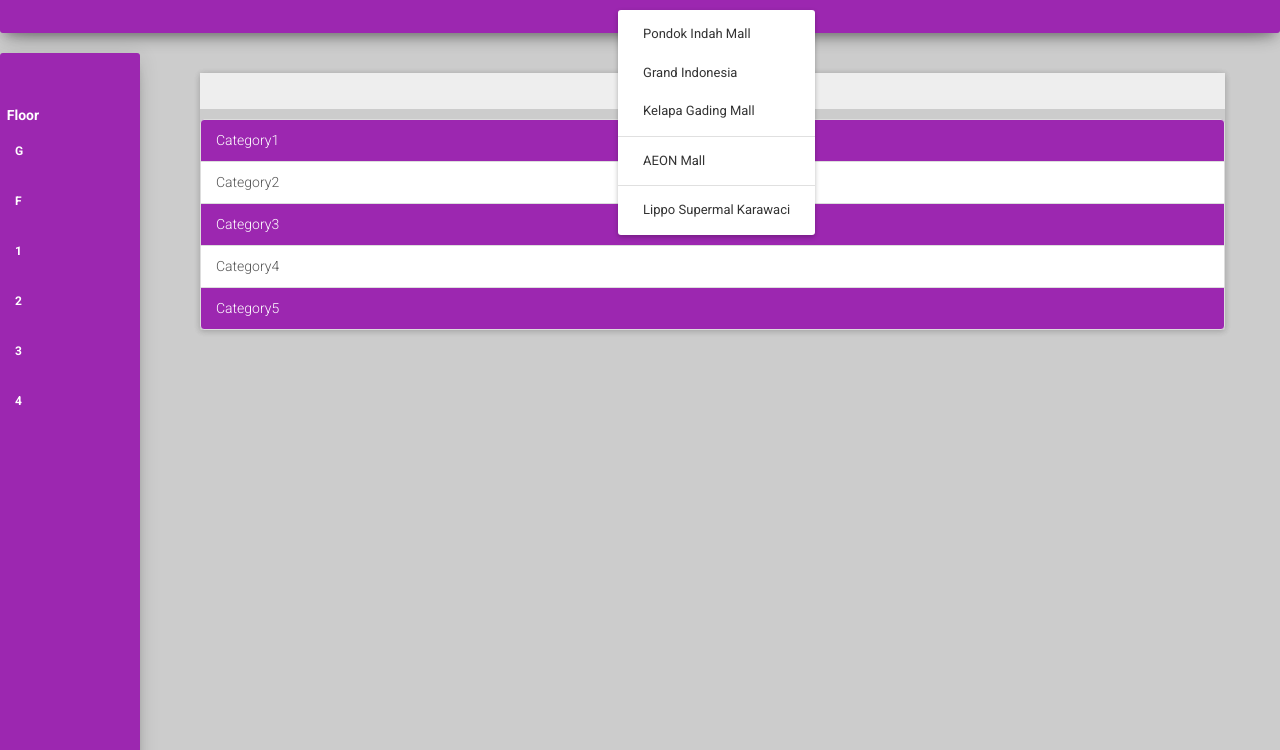
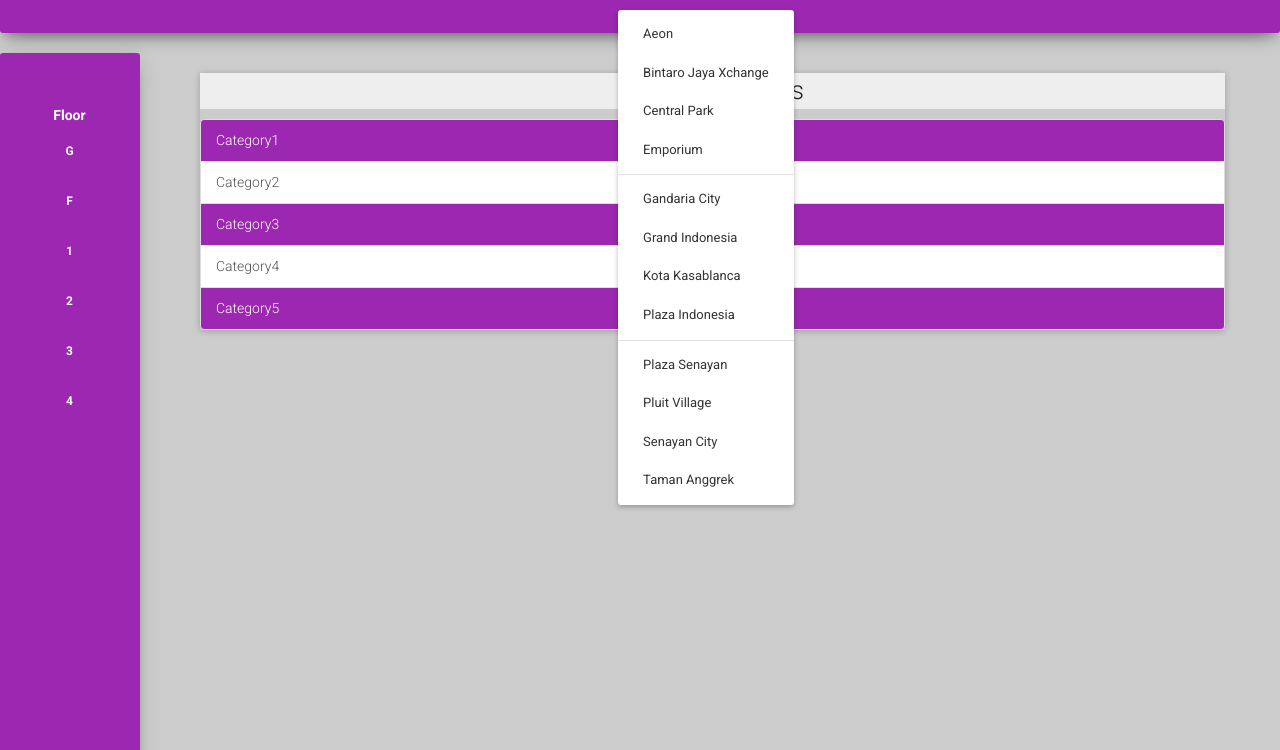
Before and after one commit to isumizumi/Mall_App, a plain HTML site: page index.html in a window 1280 px wide. Both pictures are taken after a click on the link "DIRECTORY". Shown: the part 50-800 px from the top of the page. Drawn offline with nearby package versions, Linux system fonts and the light colour scheme.

Commit message:
Revisi 1

```diff
--- a/index.html
+++ b/index.html
@@ -40,13 +40,20 @@
 					<li class="dropdown">
 						<a href="#" class="dropdown-toggle" data-toggle="dropdown" style="font-size:16pt"><strong>Directory</strong><b class="caret"></b></a>
 							<ul class="dropdown-menu">
-								<li><a href="#">Pondok Indah Mall</a></li>
-								<li><a href="#">Grand Indonesia</a></li>
-								<li><a href="#">Kelapa Gading Mall</a></li>
+								<li><a href="#" @click="selectMall('Aeon')">Aeon</a></li>
+								<li><a href="#" @click="selectMall('Bintaro Jaya Xchange')">Bintaro Jaya Xchange</a></li>
+								<li><a href="#" @click="selectMall('Central Park')">Central Park</a></li>
+								<li><a href="#" @click="selectMall('Emporium')">Emporium</a></li>
 								<li class="divider"></li>
-								<li><a href="#">AEON Mall</a></li>
+								<li><a href="#" @click="selectMall('Gandaria City')">Gandaria City</a></li>
+								<li><a href="#" @click="selectMall('Grand Indonesia')">Grand Indonesia</a></li>
+								<li><a href="#" @click="selectMall('Kota Kasablanca')">Kota Kasablanca</a></li>
+								<li><a href="#" @click="selectMall('Plaza Indonesia')">Plaza Indonesia</a></li>
 								<li class="divider"></li>
-								<li><a href="#">Lippo Supermal Karawaci</a></li>
+								<li><a href="#" @click="selectMall('Plaza Senayan')">Plaza Senayan</a></li>
+								<li><a href="#" @click="selectMall('Pluit Village')">Pluit Village</a></li>
+								<li><a href="#" @click="selectMall('Senayan City')">Senayan City</a></li>
+								<li><a href="#" @click="selectMall('Taman Anggrek')">Taman Anggrek</a></li>
 							</ul>
 					</li>
 				</ul>
@@ -60,13 +67,13 @@
 		<div class="navbar navbar-inverse navbar-fixed-left">
 			<ul class="nav navbar-nav">
 				<br><br>
-				<li class="active">&nbsp;&nbsp;<strong>Floor</strong></li>
-				<li><a href="#"><strong>G</strong></a></li>
-				<li><a href="#"><strong>F</strong></a></li>
-				<li><a href="#"><strong>1</strong></a></li>
-				<li><a href="#"><strong>2</strong></a></li>
-				<li><a href="#"><strong>3</strong></a></li>
-				<li><a href="#"><strong>4</strong></a></li>
+				<li class="active"><center><strong>Floor</strong></center></li>
+				<li><a href="#"><center><strong>G</strong></center></a></li>
+				<li><a href="#"><center><strong>F</strong></center></a></li>
+				<li><a href="#"><center><strong>1</strong></center></a></li>
+				<li><a href="#"><center><strong>2</strong></center></a></li>
+				<li><a href="#"><center><strong>3</strong></center></a></li>
+				<li><a href="#"><center><strong>4</strong></center></a></li>
 			</ul>
 		</div>
 
```
